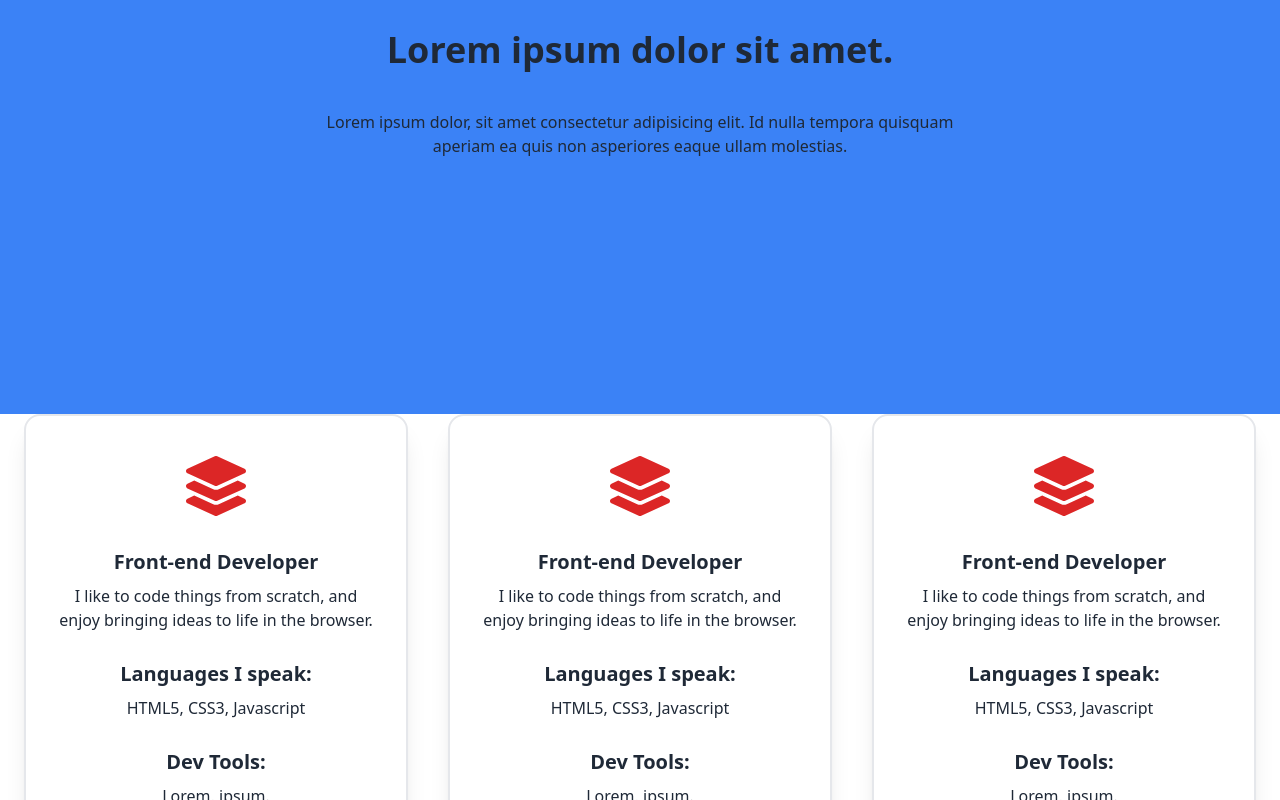
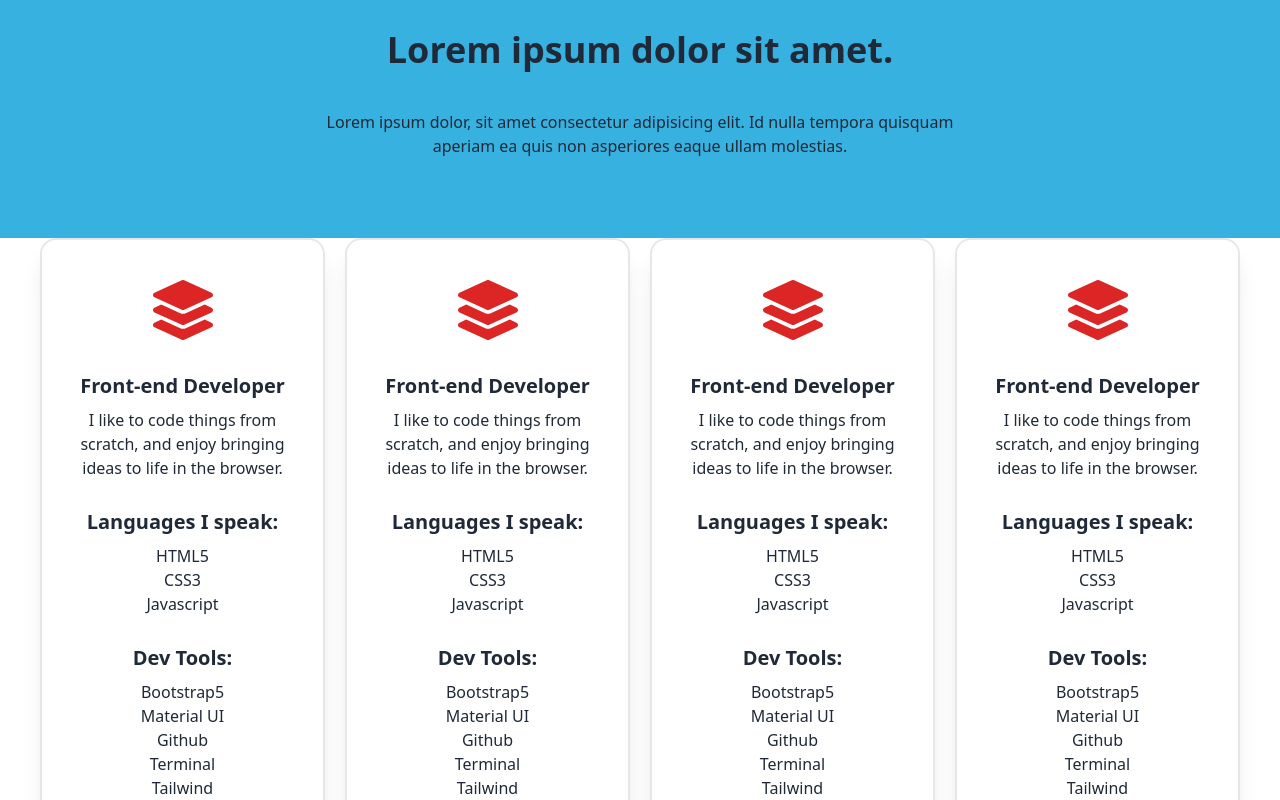
Before and after one commit to ImtiazAkib/food-shop, a React (Vite) app: page / in a window 1280 px wide. Shown: the part 2000-2800 px from the top of the page. Built offline with nearby package versions, Linux system fonts and the light colour scheme.

Commit message:
price page updated

```diff
--- a/src/pages/Home/Home/Home.jsx
+++ b/src/pages/Home/Home/Home.jsx
@@ -34,6 +34,8 @@ const Home = () => {
       <Solutions />
       {/*----------------------- Package prices ---------------------------------*/}
       <Prices />
+      {/*----------------------- PERSONALIZED ON REQUEST ---------------------------------*/}
+      <Package />
     </>
   );
 };
--- a/src/pages/Home/Prices/Prices.jsx
+++ b/src/pages/Home/Prices/Prices.jsx
@@ -2,16 +2,91 @@ import { FaLayerGroup } from "react-icons/fa";
 
 const data = [
   {
+    icon: <FaLayerGroup />,
     title: "Front-end Developer",
     info: "I like to code things from scratch, and enjoy bringing ideas to life in the browser.",
     title2: "Languages I speak:",
+    info2: ["HTML5", "CSS3", "Javascript"],
+    title3: "Dev Tools:",
+    info3: ["Bootstrap5", "Material UI", "Github", "Terminal", "Tailwind"],
+    price: 65,
+  },
+  {
+    icon: <FaLayerGroup />,
+    title: "Front-end Developer",
+    info: "I like to code things from scratch, and enjoy bringing ideas to life in the browser.",
+    title2: "Languages I speak:",
+    info2: ["HTML5", "CSS3", "Javascript"],
+    title3: "Dev Tools:",
+    info3: ["Bootstrap5", "Material UI", "Github", "Terminal", "Tailwind"],
+    price: 65,
+  },
+  {
+    icon: <FaLayerGroup />,
+    title: "Front-end Developer",
+    info: "I like to code things from scratch, and enjoy bringing ideas to life in the browser.",
+    title2: "Languages I speak:",
+    info2: ["HTML5", "CSS3", "Javascript"],
+    title3: "Dev Tools:",
+    info3: ["Bootstrap5", "Material UI", "Github", "Terminal", "Tailwind"],
+    price: 65,
+  },
+  {
+    icon: <FaLayerGroup />,
+    title: "Front-end Developer",
+    info: "I like to code things from scratch, and enjoy bringing ideas to life in the browser.",
+    title2: "Languages I speak:",
+    info2: ["HTML5", "CSS3", "Javascript"],
+    title3: "Dev Tools:",
+    info3: ["Bootstrap5", "Material UI", "Github", "Terminal", "Tailwind"],
+    price: 65,
+  },
+  {
+    icon: <FaLayerGroup />,
+    title: "Front-end Developer",
+    info: "I like to code things from scratch, and enjoy bringing ideas to life in the browser.",
+    title2: "Languages I speak:",
+    info2: ["HTML5", "CSS3", "Javascript"],
+    title3: "Dev Tools:",
+    info3: ["Bootstrap5", "Material UI", "Github", "Terminal", "Tailwind"],
+    price: 65,
+  },
+  {
+    icon: <FaLayerGroup />,
+    title: "Front-end Developer",
+    info: "I like to code things from scratch, and enjoy bringing ideas to life in the browser.",
+    title2: "Languages I speak:",
+    info2: ["HTML5", "CSS3", "Javascript"],
+    title3: "Dev Tools:",
+    info3: ["Bootstrap5", "Material UI", "Github", "Terminal", "Tailwind"],
+    price: 65,
+  },
+  {
+    icon: <FaLayerGroup />,
+    title: "Front-end Developer",
+    info: "I like to code things from scratch, and enjoy bringing ideas to life in the browser.",
+    title2: "Languages I speak:",
+    info2: ["HTML5", "CSS3", "Javascript"],
+    title3: "Dev Tools:",
+    info3: ["Bootstrap5", "Material UI", "Github", "Terminal", "Tailwind"],
+    price: 65,
+  },
+  {
+    icon: <FaLayerGroup />,
+    title: "Front-end Developer",
+    info: "I like to code things from scratch, and enjoy bringing ideas to life in the browser.",
+    title2: "Languages I speak:",
+    info2: ["HTML5", "CSS3", "Javascript"],
+    title3: "Dev Tools:",
+    info3: ["Bootstrap5", "Material UI", "Github", "Terminal", "Tailwind"],
+    price: 65,
   },
 ];
 
 const Prices = () => {
   return (
     <div className="">
-      <div className="flex justify-center bg-blue-500 pb-64 pt-20">
+      <div className="flex justify-center bg-[#37B1E0] py-20">
         <div className="basis-[40ch] md:basis-[70ch] text-center">
           <h1 className="text-2xl lg:text-4xl font-bold mb-0 lg:mb-10">
             Lorem ipsum dolor sit amet.
@@ -23,207 +98,43 @@ const Prices = () => {
           </p>
         </div>
       </div>
-      <div className="flex gap-10 flex-wrap justify-center">
-        <div className="card w-96 bg-base-100 shadow-xl border-solid border-2">
+      <div className="grid grid-cols-4 gap-5 mx-10">
+        {data.map((singleData, index) => (
+          <div
+            className="card bg-base-100 shadow-xl border-solid border-2"
+            key={index}
+          >
             <figure className="px-10 pt-10 text-6xl text-red-600">
-            <FaLayerGroup />
+              {singleData.icon}
             </figure>
             <div className="card-body items-center text-center">
-            <h2 className="card-title">Front-end Developer</h2>
-            <p>
-              I like to code things from scratch, and enjoy bringing ideas to
-              life in the browser.
-            </p>
-            <h3 className="text-xl font-semibold mt-5">Languages I speak:</h3>
-            <p>HTML5, CSS3, Javascript</p>
-            <h4 className="text-xl font-semibold mt-5">Dev Tools:</h4>
+              <h2 className="card-title">{singleData.title}</h2>
+              <p>{singleData.info}</p>
+              <h3 className="text-xl font-semibold mt-5">
+                {singleData.title2}
+              </h3>
               <ul>
-              <li>Lorem, ipsum.</li>
-              <li>Pariatur, accusantium!</li>
-              <li>Eum, aspernatur.</li>
-              <li>Similique, doloribus?</li>
+                {singleData.info2.map((info, index) => (
+                  <li key={index}>{info}</li>
+                ))}
+              </ul>
+              <h4 className="text-xl font-semibold mt-5">
+                {singleData.title3}
+              </h4>
+              <ul>
+                {singleData.info3.map((info, index) => (
+                  <li key={index}>{info}</li>
+                ))}
               </ul>
               <div className="card-actions items-center gap-20 mt-5">
-              <p className="text-lg font-semibold">Price:65$</p>
+                <p className="text-lg font-semibold">
+                  Price:{singleData.price}$
+                </p>
                 <button className="btn btn-outline">Buy Now</button>
               </div>
             </div>
           </div>
-        <div className="card w-96 bg-base-100 shadow-xl border-solid border-2">
-          <figure className="px-10 pt-10 text-6xl text-red-600">
-            <FaLayerGroup />
-          </figure>
-          <div className="card-body items-center text-center">
-            <h2 className="card-title">Front-end Developer</h2>
-            <p>
-              I like to code things from scratch, and enjoy bringing ideas to
-              life in the browser.
-            </p>
-            <h3 className="text-xl font-semibold mt-5">Languages I speak:</h3>
-            <p>HTML5, CSS3, Javascript</p>
-            <h4 className="text-xl font-semibold mt-5">Dev Tools:</h4>
-            <ul>
-              <li>Lorem, ipsum.</li>
-              <li>Pariatur, accusantium!</li>
-              <li>Eum, aspernatur.</li>
-              <li>Similique, doloribus?</li>
-            </ul>
-            <div className="card-actions items-center gap-20 mt-5">
-              <p>Price:65$</p>
-              <button className="btn btn-outline">Buy Now</button>
-            </div>
-          </div>
-        </div>
-        <div className="card w-96 bg-base-100 shadow-xl border-solid border-2">
-          <figure className="px-10 pt-10 text-6xl text-red-600">
-            <FaLayerGroup />
-          </figure>
-          <div className="card-body items-center text-center">
-            <h2 className="card-title">Front-end Developer</h2>
-            <p>
-              I like to code things from scratch, and enjoy bringing ideas to
-              life in the browser.
-            </p>
-            <h3 className="text-xl font-semibold mt-5">Languages I speak:</h3>
-            <p>HTML5, CSS3, Javascript</p>
-            <h4 className="text-xl font-semibold mt-5">Dev Tools:</h4>
-            <ul>
-              <li>Lorem, ipsum.</li>
-              <li>Pariatur, accusantium!</li>
-              <li>Eum, aspernatur.</li>
-              <li>Similique, doloribus?</li>
-            </ul>
-            <div className="card-actions items-center gap-20 mt-5">
-              <p>Price:65$</p>
-              <button className="btn btn-outline">Buy Now</button>
-            </div>
-          </div>
-        </div>
-        <div className="card w-96 bg-base-100 shadow-xl border-solid border-2">
-          <figure className="px-10 pt-10 text-6xl text-red-600">
-            <FaLayerGroup />
-          </figure>
-          <div className="card-body items-center text-center">
-            <h2 className="card-title">Front-end Developer</h2>
-            <p>
-              I like to code things from scratch, and enjoy bringing ideas to
-              life in the browser.
-            </p>
-            <h3 className="text-xl font-semibold mt-5">Languages I speak:</h3>
-            <p>HTML5, CSS3, Javascript</p>
-            <h4 className="text-xl font-semibold mt-5">Dev Tools:</h4>
-            <ul>
-              <li>Lorem, ipsum.</li>
-              <li>Pariatur, accusantium!</li>
-              <li>Eum, aspernatur.</li>
-              <li>Similique, doloribus?</li>
-            </ul>
-            <div className="card-actions items-center gap-20 mt-5">
-              <p>Price:65$</p>
-              <button className="btn btn-outline">Buy Now</button>
-            </div>
-          </div>
-        </div>
-        <div className="card w-96 bg-base-100 shadow-xl border-solid border-2">
-          <figure className="px-10 pt-10 text-6xl text-red-600">
-            <FaLayerGroup />
-          </figure>
-          <div className="card-body items-center text-center">
-            <h2 className="card-title">Front-end Developer</h2>
-            <p>
-              I like to code things from scratch, and enjoy bringing ideas to
-              life in the browser.
-            </p>
-            <h3 className="text-xl font-semibold mt-5">Languages I speak:</h3>
-            <p>HTML5, CSS3, Javascript</p>
-            <h4 className="text-xl font-semibold mt-5">Dev Tools:</h4>
-            <ul>
-              <li>Lorem, ipsum.</li>
-              <li>Pariatur, accusantium!</li>
-              <li>Eum, aspernatur.</li>
-              <li>Similique, doloribus?</li>
-            </ul>
-            <div className="card-actions items-center gap-20 mt-5">
-              <p>Price:65$</p>
-              <button className="btn btn-outline">Buy Now</button>
-            </div>
-          </div>
-        </div>
-        <div className="card w-96 bg-base-100 shadow-xl border-solid border-2">
-          <figure className="px-10 pt-10 text-6xl text-red-600">
-            <FaLayerGroup />
-          </figure>
-          <div className="card-body items-center text-center">
-            <h2 className="card-title">Front-end Developer</h2>
-            <p>
-              I like to code things from scratch, and enjoy bringing ideas to
-              life in the browser.
-            </p>
-            <h3 className="text-xl font-semibold mt-5">Languages I speak:</h3>
-            <p>HTML5, CSS3, Javascript</p>
-            <h4 className="text-xl font-semibold mt-5">Dev Tools:</h4>
-            <ul>
-              <li>Lorem, ipsum.</li>
-              <li>Pariatur, accusantium!</li>
-              <li>Eum, aspernatur.</li>
-              <li>Similique, doloribus?</li>
-            </ul>
-            <div className="card-actions items-center gap-20 mt-5">
-              <p>Price:65$</p>
-              <button className="btn btn-outline">Buy Now</button>
-            </div>
-          </div>
-        </div>
-        <div className="card w-96 bg-base-100 shadow-xl border-solid border-2">
-          <figure className="px-10 pt-10 text-6xl text-red-600">
-            <FaLayerGroup />
-          </figure>
-          <div className="card-body items-center text-center">
-            <h2 className="card-title">Front-end Developer</h2>
-            <p>
-              I like to code things from scratch, and enjoy bringing ideas to
-              life in the browser.
-            </p>
-            <h3 className="text-xl font-semibold mt-5">Languages I speak:</h3>
-            <p>HTML5, CSS3, Javascript</p>
-            <h4 className="text-xl font-semibold mt-5">Dev Tools:</h4>
-            <ul>
-              <li>Lorem, ipsum.</li>
-              <li>Pariatur, accusantium!</li>
-              <li>Eum, aspernatur.</li>
-              <li>Similique, doloribus?</li>
-            </ul>
-            <div className="card-actions items-center gap-20 mt-5">
-              <p>Price:65$</p>
-              <button className="btn btn-outline">Buy Now</button>
-            </div>
-          </div>
-        </div>
-        <div className="card w-96 bg-base-100 shadow-xl border-solid border-2">
-          <figure className="px-10 pt-10 text-6xl text-red-600">
-            <FaLayerGroup />
-          </figure>
-          <div className="card-body items-center text-center">
-            <h2 className="card-title">Front-end Developer</h2>
-            <p>
-              I like to code things from scratch, and enjoy bringing ideas to
-              life in the browser.
-            </p>
-            <h3 className="text-xl font-semibold mt-5">Languages I speak:</h3>
-            <p>HTML5, CSS3, Javascript</p>
-            <h4 className="text-xl font-semibold mt-5">Dev Tools:</h4>
-            <ul>
-              <li>Lorem, ipsum.</li>
-              <li>Pariatur, accusantium!</li>
-              <li>Eum, aspernatur.</li>
-              <li>Similique, doloribus?</li>
-            </ul>
-            <div className="card-actions items-center gap-20 mt-5">
-              <p>Price:65$</p>
-              <button className="btn btn-outline">Buy Now</button>
-            </div>
-          </div>
-        </div>
+        ))}
       </div>
     </div>
   );
```
Lines whose indentation alone changed are shown as unchanged.
